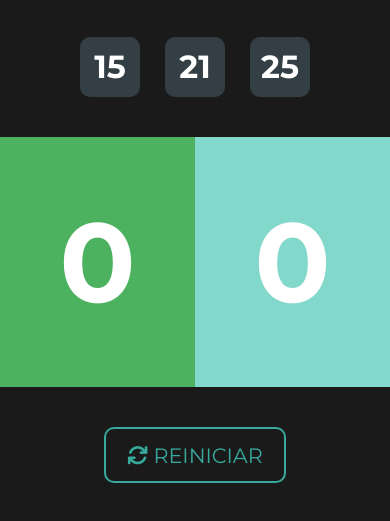
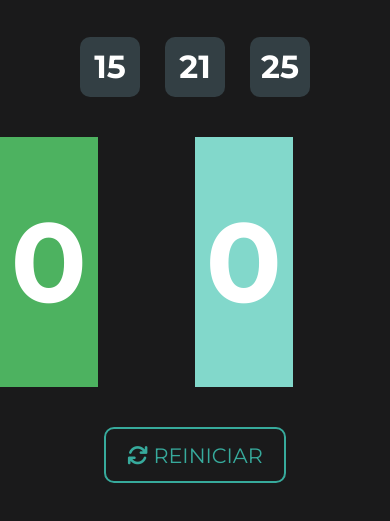
Before and after one commit to felipebuchioni/unitesquad, a plain HTML site: page index.html in a window 390 px wide. Shown: the part 277-798 px from the top of the page. Drawn offline with nearby package versions, Linux system fonts and the light colour scheme.

Commit message:
Update style.css

```diff
--- a/style/style.css
+++ b/style/style.css
@@ -247,7 +247,7 @@ p {
 
     .placarBtn {
         border-radius: 0px;
-        width: auto;
+        width: 50%;
         display: flex;
         align-itens: center;
         justify-content: center;
```
